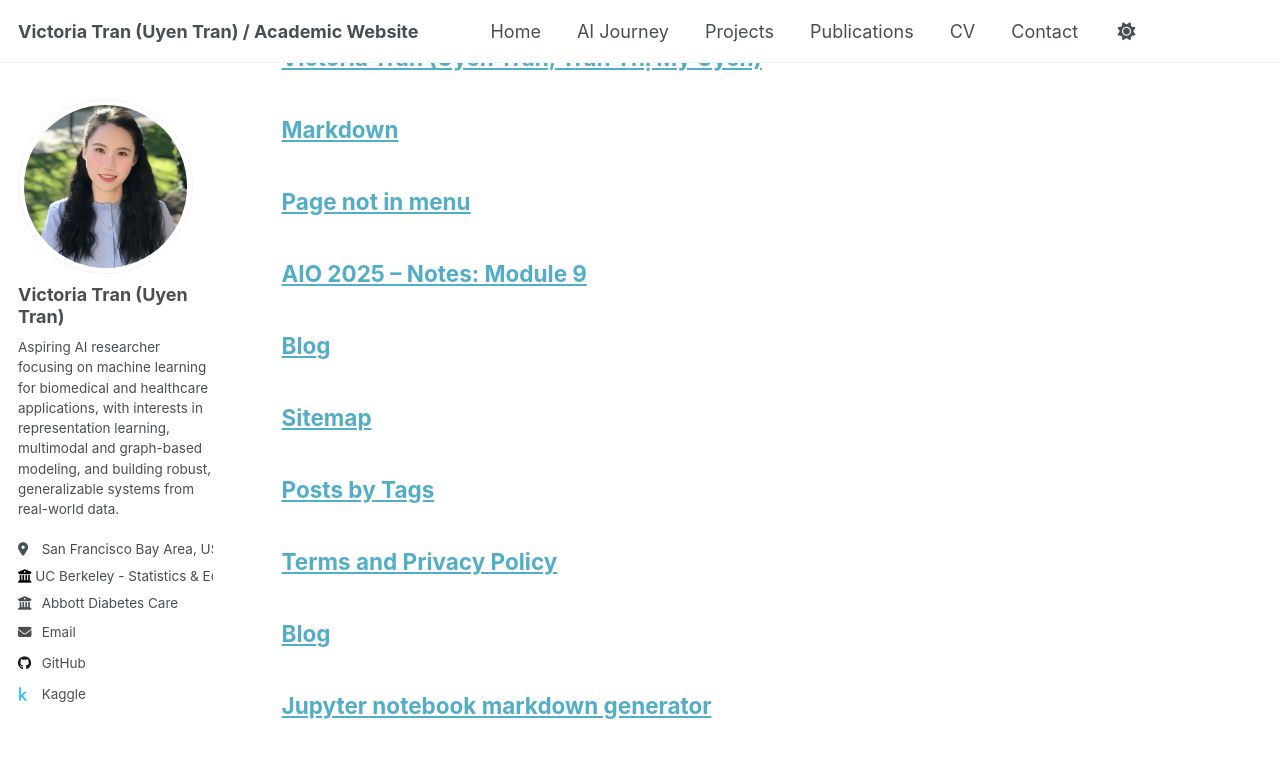
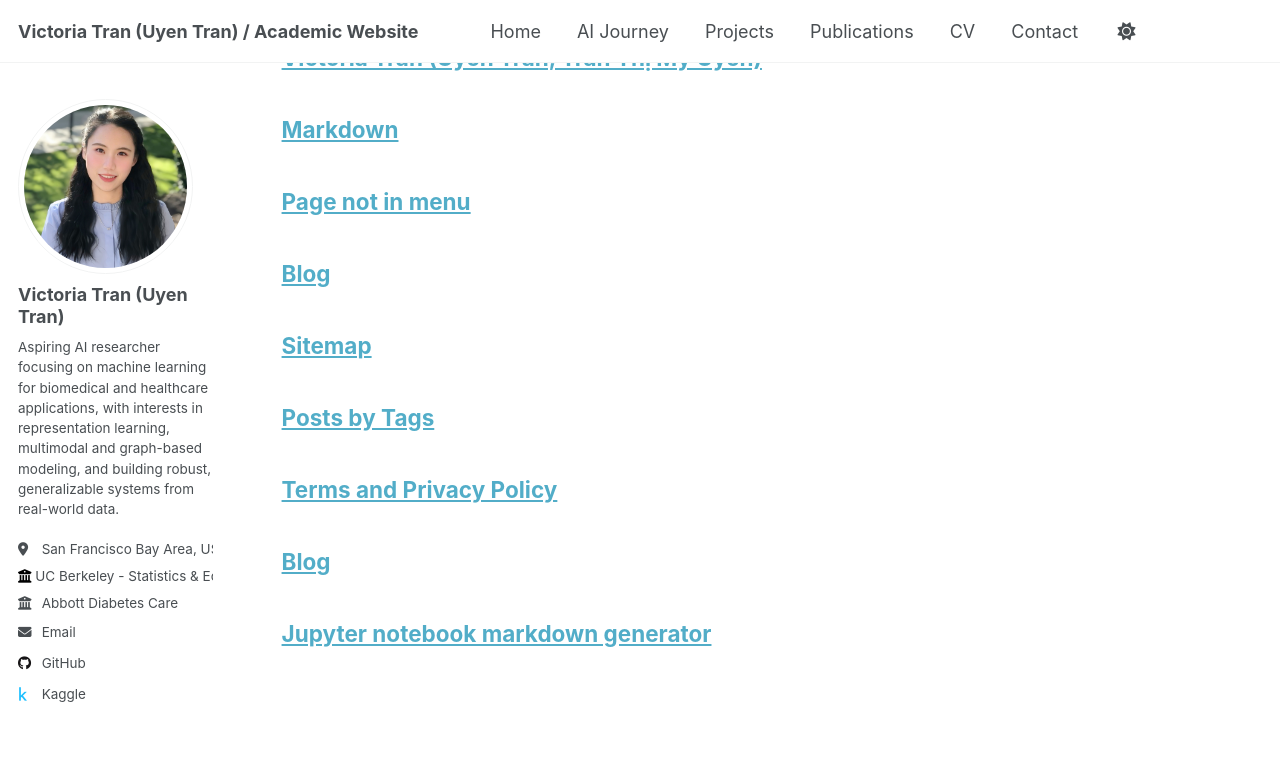
Before and after one commit to uyentran9/uyentran-ai-blog, a Jekyll site: the page built from _pages/archive-layout-with-content.md, in a window 1280 px wide and 900 px high, scrolled down 5065 px. Shown: the top 758 px of the window. Built offline with Jekyll 4.4.1, drawn with Linux system fonts in a browser that asks for light colours; a script that is not in the unit is left out.

Commit message:
Update notes-module9.html

```diff
--- a/_pages/blog/notes-module9.html
+++ b/_pages/blog/notes-module9.html
@@ -1,9 +1,10 @@
 ---
 layout: archive
-title: "AIO 2025 – Notes: Module 9"
+title: "AIO 2026 – Notes: Module 9"
 permalink: /blog/notes/module9/
 author_profile: true
 module_tag: "module9"
+published: false
 ---
 
 {% include base_path %}
```
